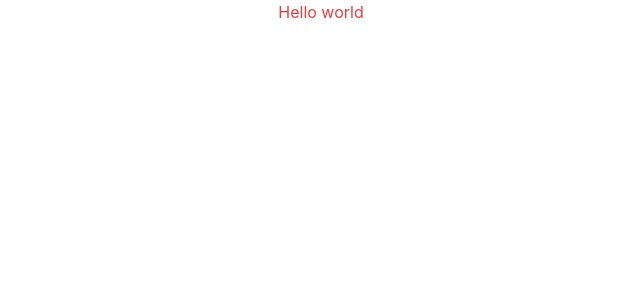
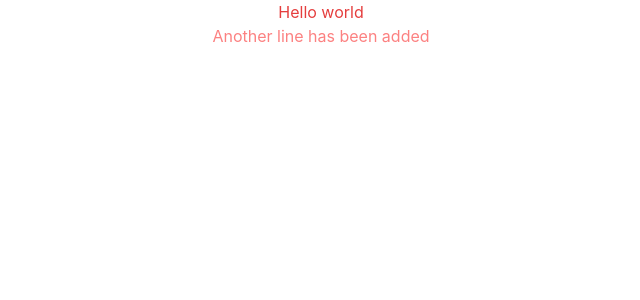
Before and after one commit to ter2yz/DropBottleRebuild, a React (Create React App) app: page / in a window 1280 px wide. Shown: the top 300 px of the page, without its empty margins (319-959 px from the left). Built offline with nearby package versions, Linux system fonts and the light colour scheme.

Commit message:
add test line for deploy testing

```diff
--- a/src/App.js
+++ b/src/App.js
@@ -5,6 +5,7 @@ function App() {
   return (
     <div className="App">
       <p className="text-bold text-red-600">Hello world</p>
+      <p className="text-bold text-red-400">Another line has been added</p>
     </div>
   );
 }
```
